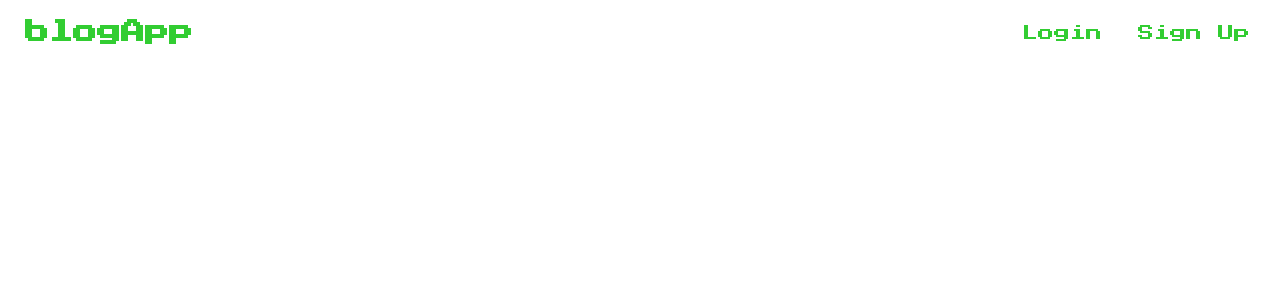
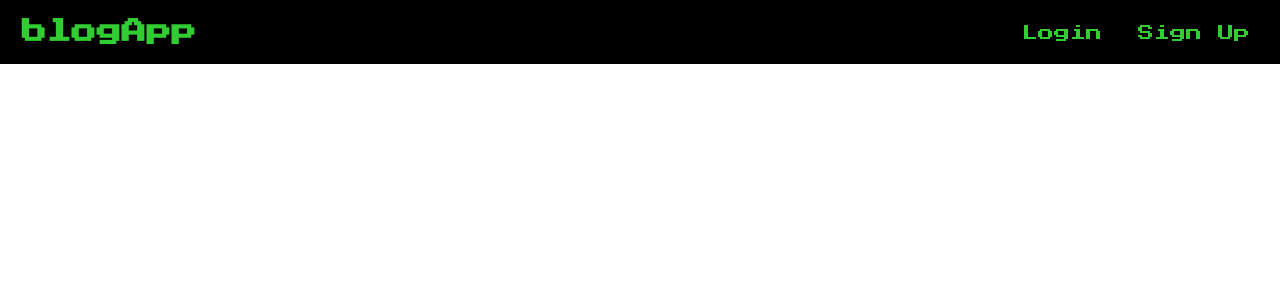
Before and after one commit to ImmanuelCurrah/group-crud, a React (Create React App) app in the folder blog-group-exe/: page / in a window 1280 px wide. In both pictures the pointer is over the element "blogApp". Shown: the top 300 px of the page. Built offline with nearby package versions, Linux system fonts and the light colour scheme.

Commit message:
added background color and hover effect to title div

```diff
--- a/blog-group-exe/src/UI/navbar/NavBar.jsx
+++ b/blog-group-exe/src/UI/navbar/NavBar.jsx
@@ -1,4 +1,4 @@
-// import "./NavBar.module.css";
+// Laura
 import { NavLink } from "react-router-dom";
 import classes from "./NavBar.module.css";
 
--- a/blog-group-exe/src/UI/navbar/NavBar.module.css
+++ b/blog-group-exe/src/UI/navbar/NavBar.module.css
@@ -1,3 +1,4 @@
+/* Laura */
 @import url("https://fonts.googleapis.com/css2?family=Press+Start+2P&display=swap");
 
 .navbar {
@@ -5,6 +6,7 @@
   justify-content: space-between;
   position: fixed;
   width: 100%;
+  background-color: black;
 }
 
 a {
@@ -31,6 +33,9 @@ a:active {
   font-family: "Press Start 2P", cursive;
   margin-left: 25px;
 }
+.title:hover {
+  transform: scale(1.04);
+}
 
 .links {
   font-family: "Press Start 2P", cursive;
--- a/blog-group-exe/src/components/layout/Layout.jsx
+++ b/blog-group-exe/src/components/layout/Layout.jsx
@@ -1,3 +1,4 @@
+// Laura
 import "./Layout.module.css";
 import NavBar from "../../UI/navbar/NavBar";
 
--- a/blog-group-exe/src/screens/homePage/HomePage.jsx
+++ b/blog-group-exe/src/screens/homePage/HomePage.jsx
@@ -1,3 +1,4 @@
+// Laura added Layout to homepage
 import React from "react";
 import Layout from "../../components/layout/Layout";
 
```
